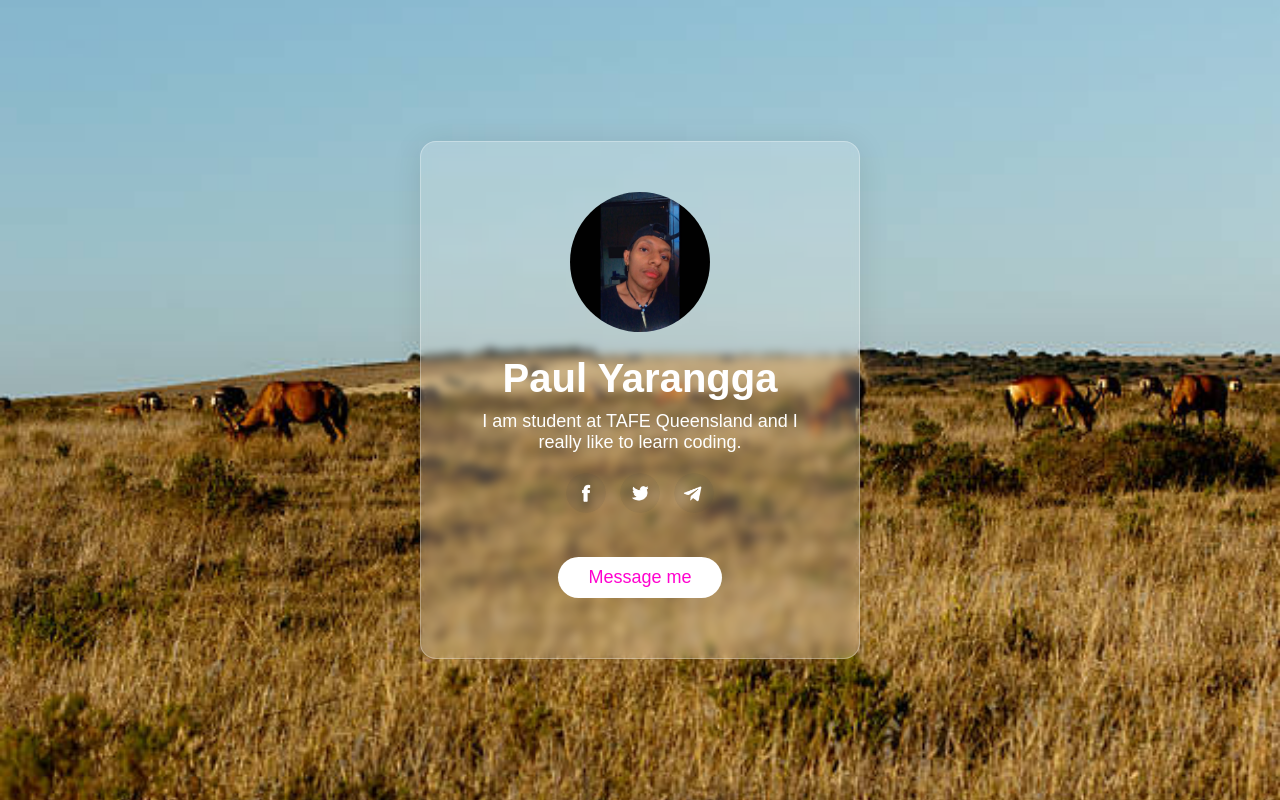
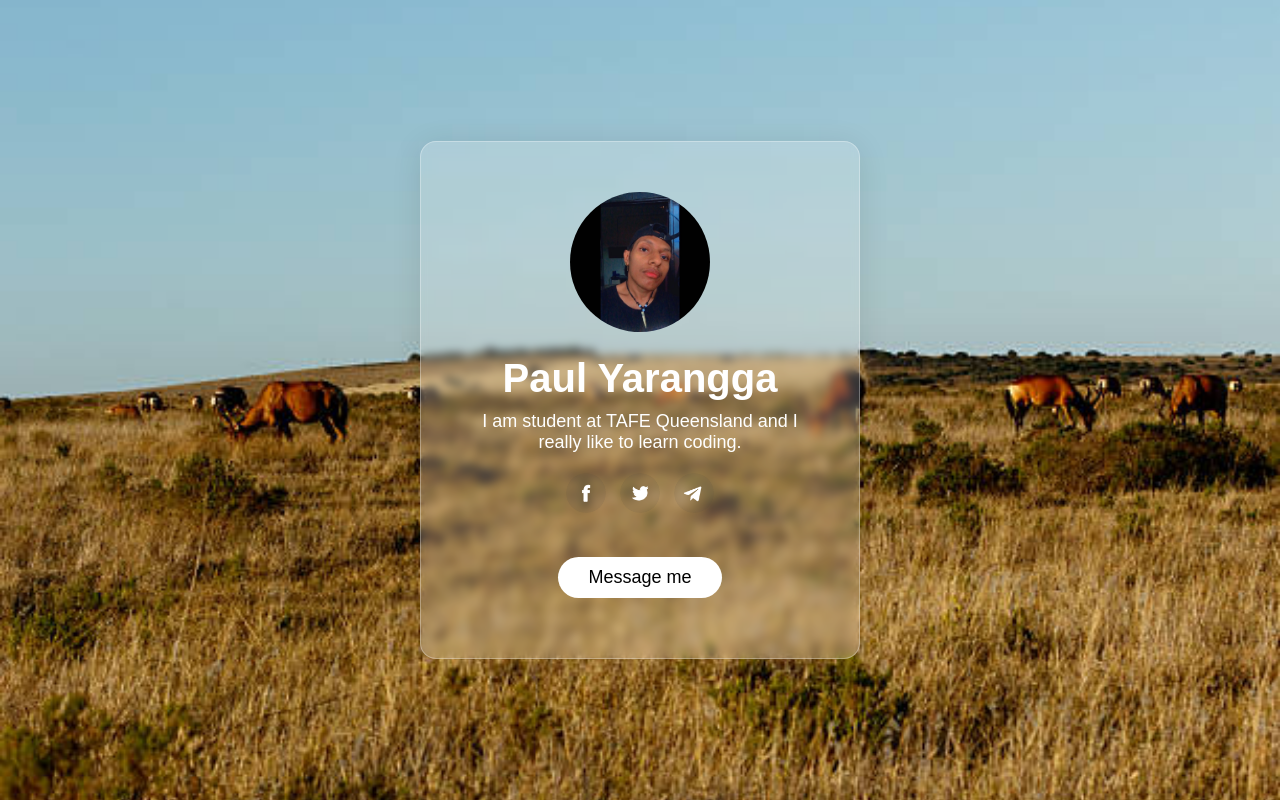
Before and after one commit to paulyarangga11/glassmorphism, a plain HTML site: page index.html in a window 1280 px wide. Drawn offline with Linux system fonts and the light colour scheme.

Commit message:
change the color

```diff
--- a/style.css
+++ b/style.css
@@ -64,7 +64,7 @@
     font-size: 18px;
     font-weight: 500;
     background: #fff;
-    color: #ff01cf;
+    color: black;
     padding: 10px 30px;
     border-radius: 30px;
     margin: 30px 0 10px;
```
Also changed, not shown: images/back.png (deleted), images/profile.png (deleted).
